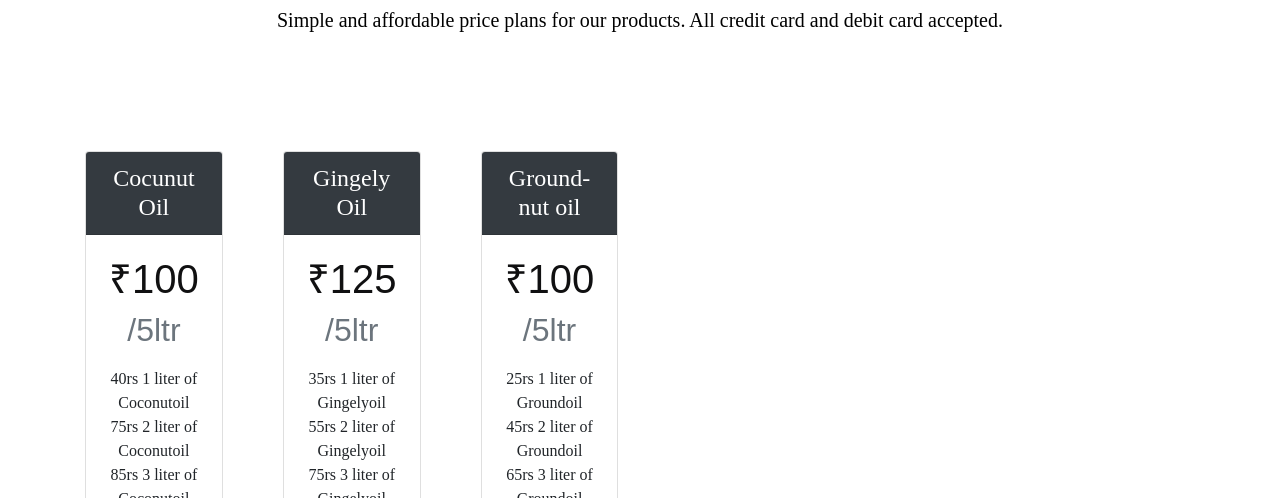
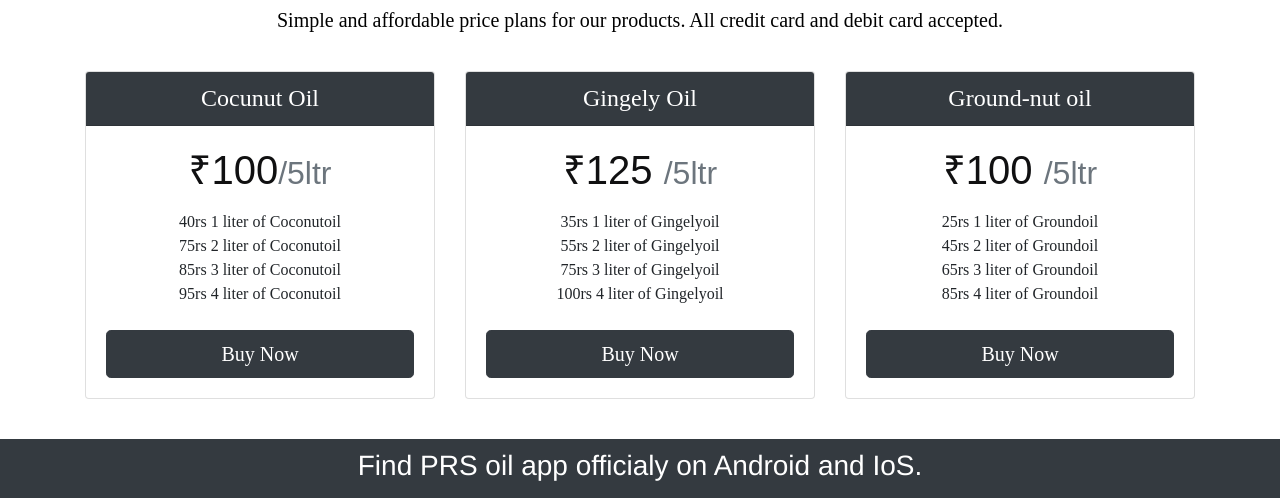
Before and after one commit to umesh-ron/OIL_website, a plain HTML site: page index.html in a window 1280 px wide. Shown: the part 1489-1987 px from the top of the page. Drawn offline with nearby package versions, Linux system fonts and the light colour scheme.

Commit message:
Update index.html

```diff
--- a/index.html
+++ b/index.html
@@ -155,10 +155,10 @@
     <p class="text-resize">Simple and affordable price plans for our products. All credit card and debit card accepted.
     </p>
     <div class="container">
-      <div class="row">
+
       <div class="card-deck mb-3 text-center">
 
-          <div class="  col-xs-12 col-md-4  col-lg-3 ">
+
             <div class="card mb-4 box-shadow  ">
               <div class="card-header bg-dark">
                 <h4 class="my-0 font-weight-normal text-white">Cocunut Oil</h4>
@@ -174,9 +174,9 @@
                 <button type="button" class="btn btn-lg btn-block btn-dark">Buy Now</button>
               </div>
             </div>
-          </div>
 
-        <div class="col-xs-12 col-md-4  col-lg-3">
+
+
           <div class="card mb-4 box-shadow">
 
             <div class="card-header bg-dark">
@@ -192,11 +192,11 @@
               </ul>
               <button type="button" class="btn btn-lg btn-block btn-dark">Buy Now</button>
             </div>
-          </div>
+
 
 
         </div>
-        <div class="col-xs-12 col-md-4  col-lg-3">
+
 
           <div class="card mb-4 box-shadow">
             <div class="card-header bg-dark">
@@ -214,8 +214,8 @@
             </div>
           </div>
         </div>
-      </div>
-    </div>
+
+
   </section>
 
 
```
